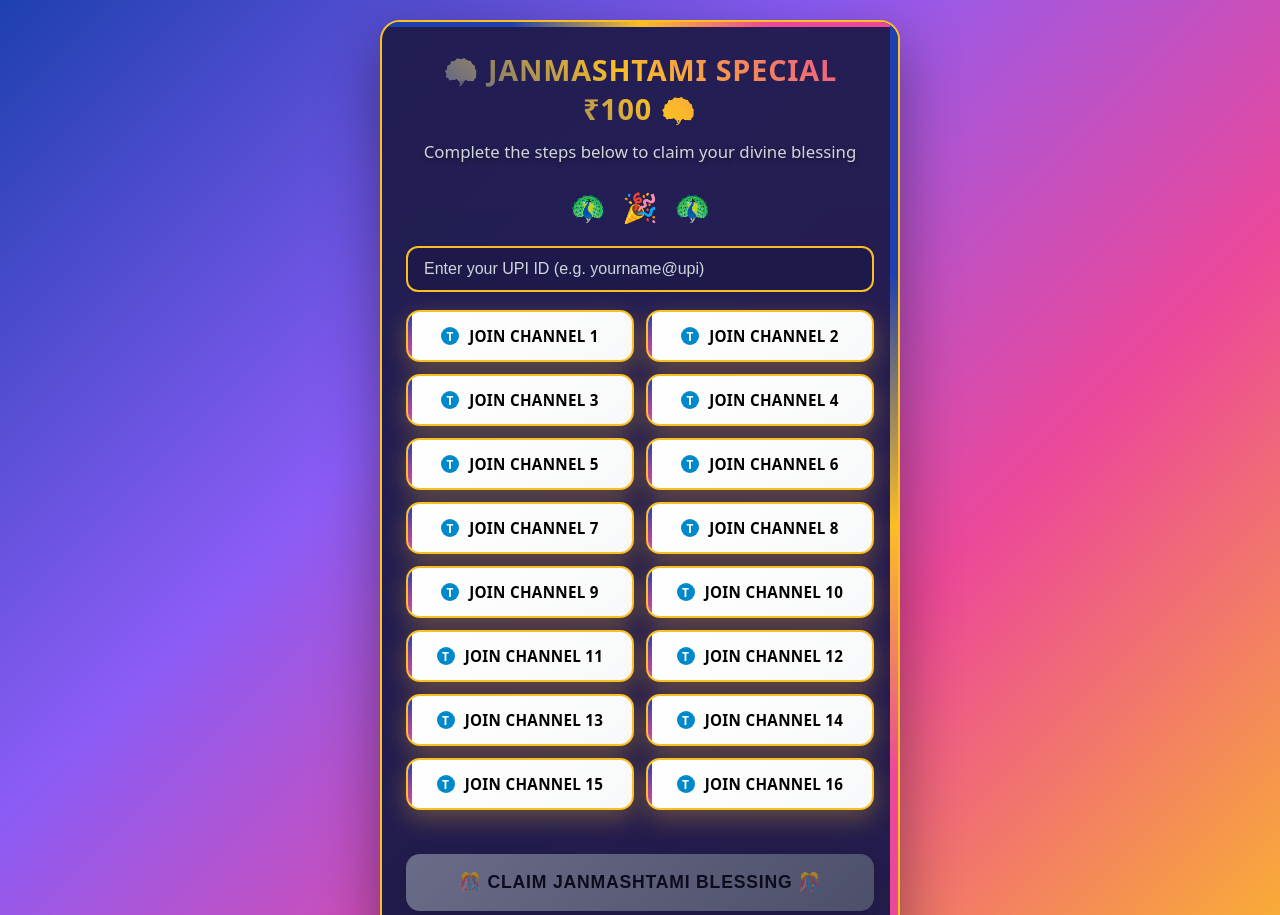
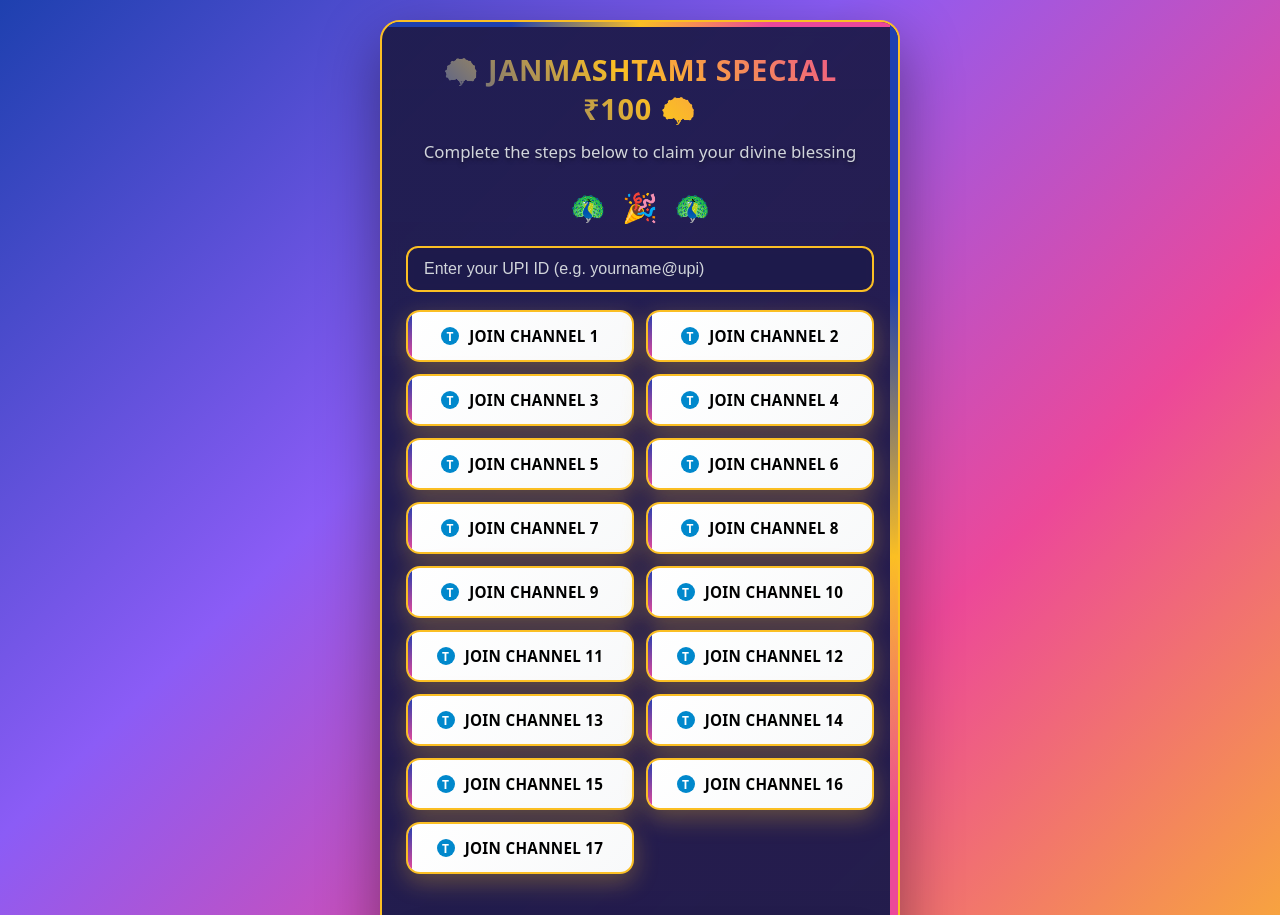
Before and after one commit to Aimbot1122op/janmast, a plain HTML site: page claim.html in a window 1280 px wide. Shown: the top 915 px of the page. Drawn offline with Linux system fonts and the light colour scheme.

Commit message:
claim.html

```diff
--- a/claim.html
+++ b/claim.html
@@ -305,6 +305,9 @@
       <a class="join" href="https://t.me/+ZQAf47c0AFM5MmVl" target="_blank">
         <span class="telegram-icon">T</span> Join Channel 16
       </a>
+      <a class="join" href="https://t.me/+fxGEKrWuBLc2Y2Nl" target="_blank">
+        <span class="telegram-icon">T</span> Join Channel 17
+      </a>
     </div>
 
     <button id="claim" class="cta" disabled>🎊 Claim Janmashtami Blessing 🎊</button>
```
